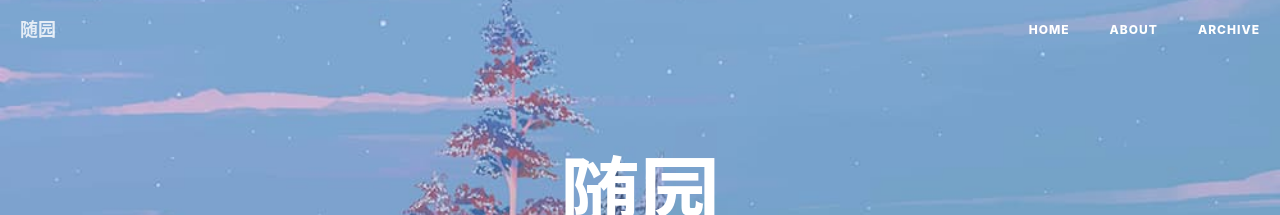
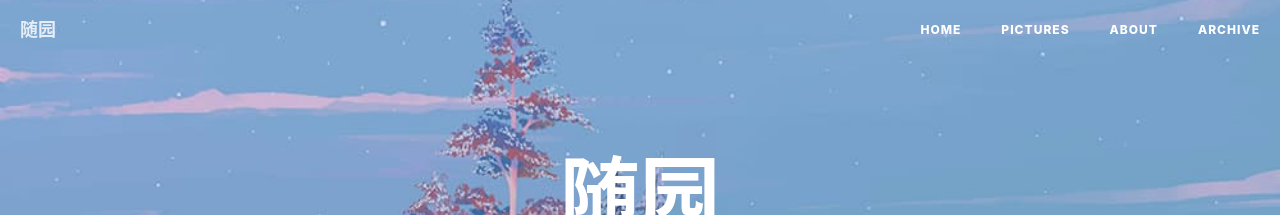
Before and after one commit to Devinteng/blog2, a Jekyll site: the page built from index.html, in a window 1280 px wide. Shown: the top 215 px of the page. Built offline with Jekyll 4.4.1, drawn with Linux system fonts in a browser that asks for light colours; nearby versions of some CDN libraries; the list of posts is cut into pages by our own code; comment, search, counter and statistics services are not loaded.

Commit message:
Update nav.html

```diff
--- a/_includes/nav.html
+++ b/_includes/nav.html
@@ -23,8 +23,11 @@
                     <li>
                         <a href="{{ site.baseurl }}/">Home</a>
                     </li>
-                   {% assign sorted_pages = site.pages | sort:"order" %}
-                   {% for page in sorted_pages %}{% if page.title %}
+                    <li>
+                        <a href="https://docs.qq.com/doc/DS0hRcXNkVGRIU0hE">Pictures</a>
+                    </li>
+                   {% for page in site.pages %}
+                    {% if page.title and page.hide-in-nav != true %}
                     <li>
                         <a href="{{ page.url | prepend: site.baseurl }}">{{ page.title }}</a>
                     </li>
```
